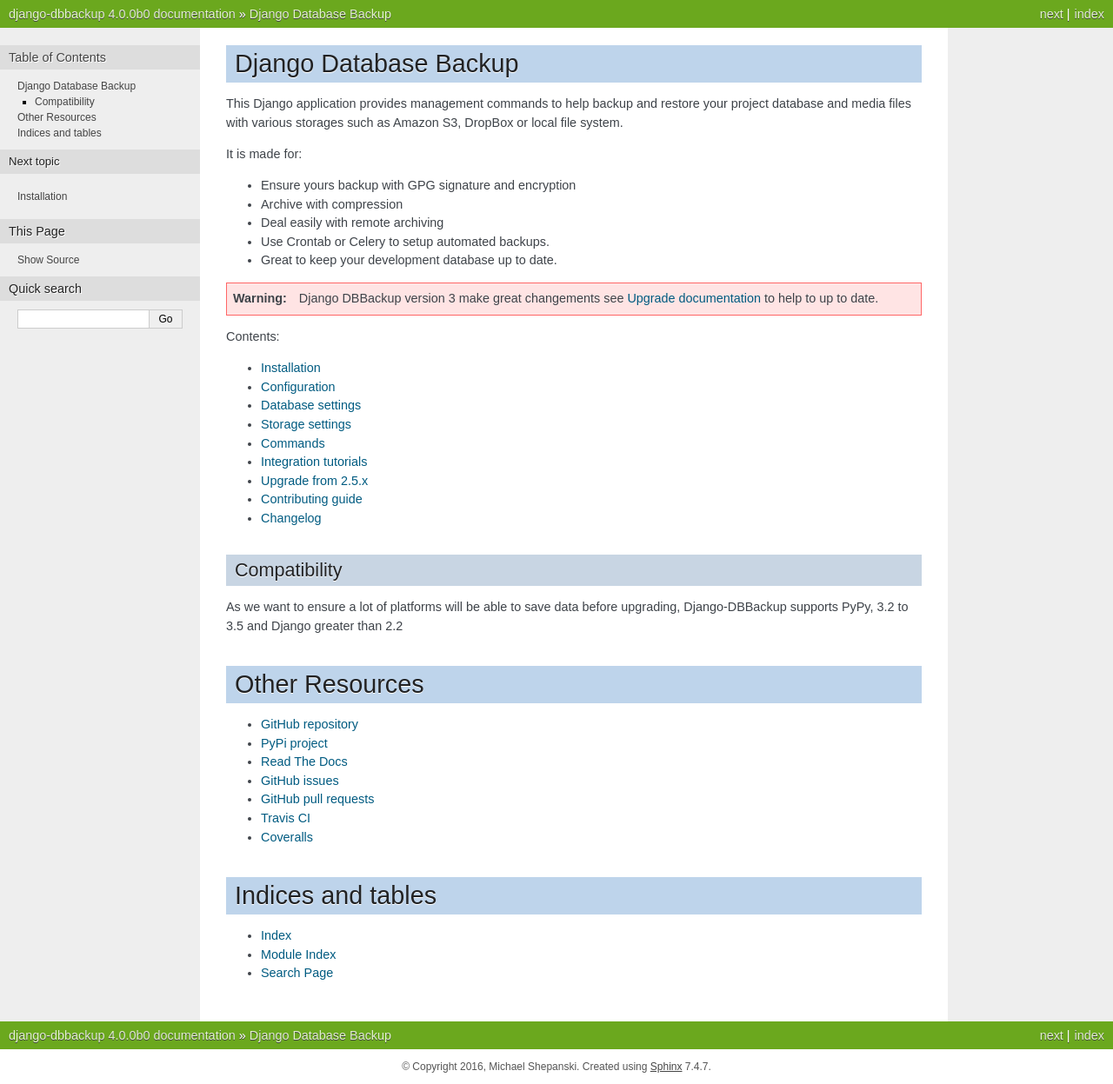
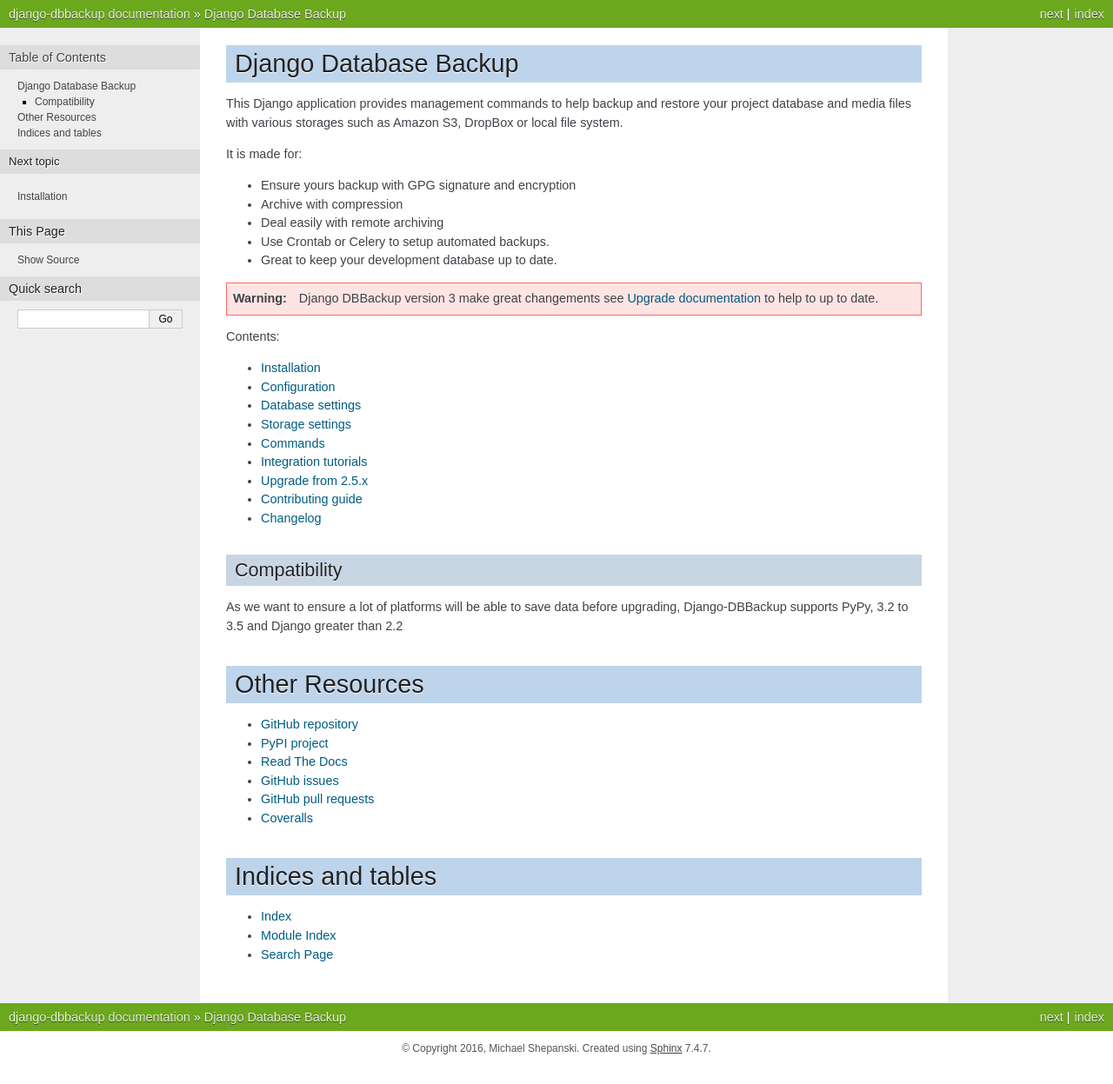
Before and after one commit to jazzband/django-dbbackup, a Sphinx documentation site: the page built from docs/index.rst, in a window 1280 px wide. Shown: the whole page at 87% size. Built offline with Sphinx 7.4.7, drawn with Linux system fonts in a browser that asks for light colours; the version number could not be read and is left out; the version number is read from the project's files by our own code; after the commit the page ends 1226 px from its top, so only the background shows below that.

```diff
--- a/docs/index.rst
+++ b/docs/index.rst
@@ -48,20 +48,18 @@ Other Resources
 ===============
 
 * `GitHub repository`_
-* `PyPi project`_
+* `PyPI project`_
 * `Read The Docs`_
 * `GitHub issues`_
 * `GitHub pull requests`_
-* `Travis CI`_
 * `Coveralls`_
 
-.. _`GitHub repository`: https://github.com/django-dbbackup/django-dbbackup
-.. _`PyPi project`: https://pypi.python.org/pypi/django-dbbackup/
+.. _`GitHub repository`: https://github.com/jazzband/django-dbbackup
+.. _`PyPI project`: https://pypi.python.org/pypi/django-dbbackup/
 .. _`Read The Docs`: http://django-dbbackup.readthedocs.org/
-.. _`GitHub issues`: https://github.com/django-dbbackup/django-dbbackup/issues
-.. _`GitHub pull requests`: https://github.com/django-dbbackup/django-dbbackup/pulls
-.. _`Travis CI`: https://travis-ci.org/django-dbbackup/django-dbbackup
-.. _`Coveralls`: https://coveralls.io/github/django-dbbackup/django-dbbackup
+.. _`GitHub issues`: https://github.com/jazzband/django-dbbackup/issues
+.. _`GitHub pull requests`: https://github.com/jazzband/django-dbbackup/pulls
+.. _`Coveralls`: https://coveralls.io/github/jazzband/django-dbbackup
 
 Indices and tables
 ==================
--- a/setup.py
+++ b/setup.py
@@ -3,6 +3,7 @@
 from pathlib import Path
 
 from setuptools import setup, find_packages
+import dbbackup
 
 
 project_dir = Path(__file__).parent
@@ -20,7 +21,7 @@ def get_test_requirements():
 
 setup(
     name='django-dbbackup',
-    version="4.0.0b0",
+    version=dbbackup.__version__,
     description="Management commands to help backup and restore a project database and media.",
     author="Archmonger",
     author_email="archiethemonger@gmail.com",
@@ -29,7 +30,7 @@ setup(
     install_requires=get_requirements(),
     tests_require=get_test_requirements(),
     license='BSD',
-    url='https://github.com/django-dbbackup/django-dbbackup',
+    url='https://github.com/jazzband/django-dbbackup',
     keywords=[
         "django",
         "database",
```
Also changed, not shown: dbbackup/__init__.py (+8 -0 lines), docs/changelog.rst (+32 -32 lines), docs/contributing.rst (+11 -11 lines).
